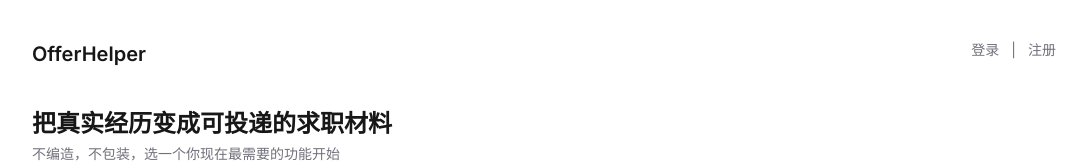
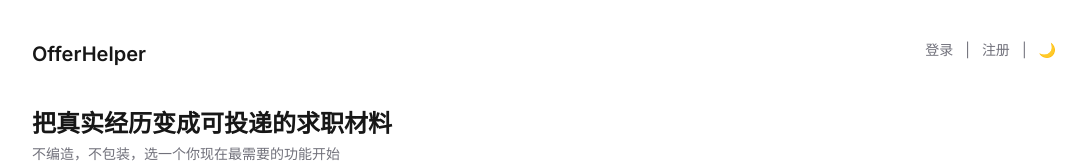
Before and after one commit to grinxx/offerhelper-web, a Next.js app: page / in a window 1280 px wide. Shown: the top 163 px of the page, without its empty margins (96-1183 px from the left). Built offline with nearby package versions, Linux system fonts and the light colour scheme; no server answers.

Commit message:
feat: add dark/light mode toggle with next-themes

```diff
--- a/app/layout.tsx
+++ b/app/layout.tsx
@@ -1,6 +1,7 @@
 import type { Metadata } from 'next'
 import { Inter } from 'next/font/google'
 import './globals.css'
+import Providers from './providers'
 
 const inter = Inter({ subsets: ['latin'] })
 
@@ -11,8 +12,10 @@ export const metadata: Metadata = {
 
 export default function RootLayout({ children }: { children: React.ReactNode }) {
   return (
-    <html lang="zh-CN" className="dark:[color-scheme:dark] min-h-full">
-      <body className={`${inter.className} bg-white dark:bg-zinc-950 text-zinc-900 dark:text-zinc-100 min-h-full pb-safe`}>{children}</body>
+    <html lang="zh-CN" className="dark:[color-scheme:dark] min-h-full" suppressHydrationWarning>
+      <body className={`${inter.className} bg-white dark:bg-zinc-950 text-zinc-900 dark:text-zinc-100 min-h-full pb-safe`}>
+        <Providers>{children}</Providers>
+      </body>
     </html>
   )
 }
--- a/app/page.tsx
+++ b/app/page.tsx
@@ -5,6 +5,7 @@ import Link from 'next/link'
 import type { User } from '@supabase/supabase-js'
 import { createClient } from '@/lib/supabase/client'
 import AuthModal from '@/components/AuthModal'
+import ThemeToggle from '@/components/ThemeToggle'
 
 const FEATURES = [
   {
@@ -119,12 +120,16 @@ export default function HomePage() {
             <Link href="/settings" className="hover:text-zinc-900 dark:hover:text-zinc-100">AI 设置</Link>
             <span className="hidden sm:inline">|</span>
             <button onClick={handleSignOut} className="hover:text-zinc-900 dark:hover:text-zinc-100">退出</button>
+            <span className="hidden sm:inline">|</span>
+            <ThemeToggle />
           </div>
         ) : (
           <div className="flex flex-wrap items-center justify-end gap-x-3 gap-y-1 text-xs sm:text-sm text-zinc-500 dark:text-zinc-400">
             <button onClick={() => setModalOpen(true)} className="hover:text-zinc-900 dark:hover:text-zinc-100">登录</button>
             <span className="hidden sm:inline">|</span>
             <button onClick={() => { setPendingHref(null); setModalOpen(true) }} className="hover:text-zinc-900 dark:hover:text-zinc-100">注册</button>
+            <span className="hidden sm:inline">|</span>
+            <ThemeToggle />
           </div>
         )}
       </header>
--- /dev/null
+++ b/app/providers.tsx
@@ -0,0 +1,10 @@
+'use client'
+import { ThemeProvider } from 'next-themes'
+
+export default function Providers({ children }: { children: React.ReactNode }) {
+  return (
+    <ThemeProvider attribute="class" defaultTheme="system" enableSystem>
+      {children}
+    </ThemeProvider>
+  )
+}
--- /dev/null
+++ b/components/ThemeToggle.tsx
@@ -0,0 +1,20 @@
+'use client'
+import { useTheme } from 'next-themes'
+import { useEffect, useState } from 'react'
+
+export default function ThemeToggle() {
+  const { theme, setTheme } = useTheme()
+  const [mounted, setMounted] = useState(false)
+  useEffect(() => setMounted(true), [])
+  if (!mounted) return <div className="w-6 h-6" />
+
+  return (
+    <button
+      onClick={() => setTheme(theme === 'dark' ? 'light' : 'dark')}
+      className="text-zinc-400 dark:text-zinc-500 hover:text-zinc-700 dark:hover:text-zinc-300 transition-colors"
+      title={theme === 'dark' ? '切换浅色' : '切换深色'}
+    >
+      {theme === 'dark' ? '☀️' : '🌙'}
+    </button>
+  )
+}
--- a/package.json
+++ b/package.json
@@ -14,6 +14,7 @@
     "@supabase/supabase-js": "^2.110.7",
     "mammoth": "^1.12.0",
     "next": "16.2.10",
+    "next-themes": "^0.4.6",
     "openai": "^6.48.0",
     "react": "19.2.4",
     "react-dom": "19.2.4",
```
Also changed, not shown: 1 other file (tests, documents, lock files or other folders).
